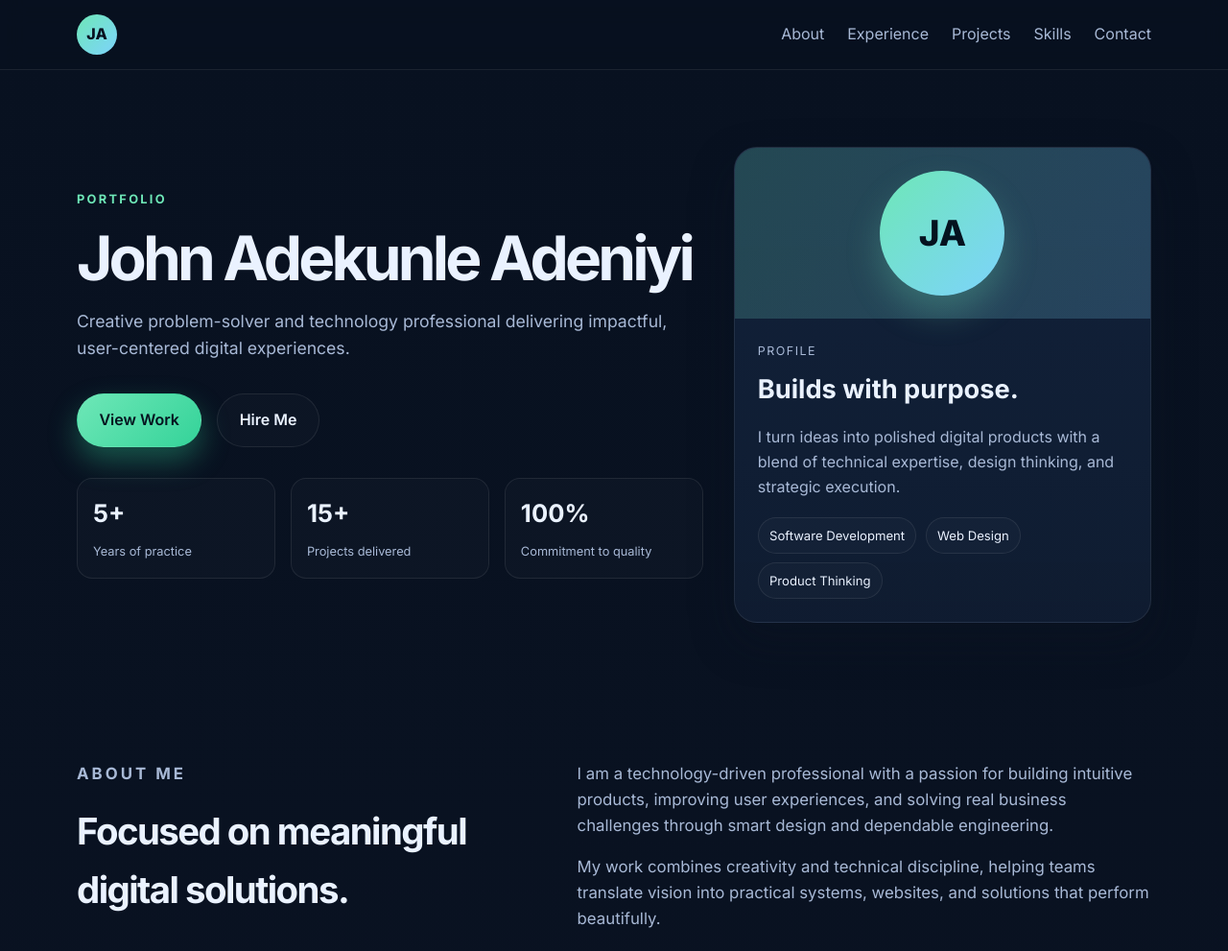
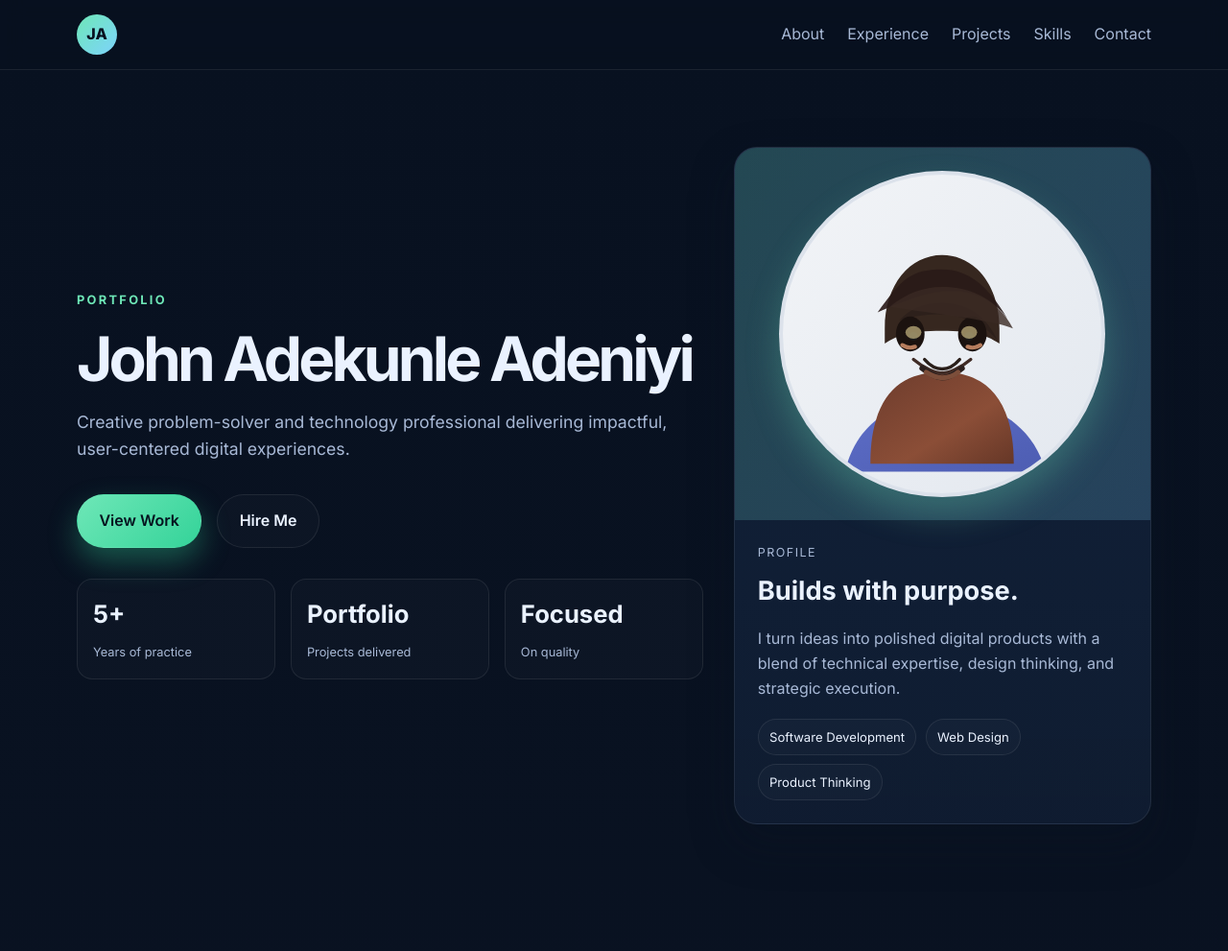
Before and after one commit to adediranclass/adediranclass.github.io, a plain HTML site: page index.html in a window 1280 px wide. Shown: the top 991 px of the page at 96% size. Drawn offline with Linux system fonts and the light colour scheme.

Commit message:
Update the portfolio to reflect the corrected experience level and replace the placeholder avatar with a portrait image.

```diff
--- a/index.html
+++ b/index.html
@@ -47,14 +47,14 @@
             </div>
             <ul class="quick-stats" aria-label="Quick statistics">
               <li><strong>5+</strong><span>Years of practice</span></li>
-              <li><strong>15+</strong><span>Projects delivered</span></li>
-              <li><strong>100%</strong><span>Commitment to quality</span></li>
+              <li><strong>Portfolio</strong><span>Projects delivered</span></li>
+              <li><strong>Focused</strong><span>On quality</span></li>
             </ul>
           </div>
 
           <div class="hero-card" aria-label="Profile summary card">
             <div class="avatar-wrap">
-              <div class="avatar">JA</div>
+              <img class="avatar-image" src="profile.svg" alt="John Adekunle Adeniyi portrait" />
             </div>
             <div class="card-body">
               <p class="label">Profile</p>
--- a/style.css
+++ b/style.css
@@ -206,20 +206,20 @@ img {
 .avatar-wrap {
   background: linear-gradient(135deg, rgba(110, 231, 183, 0.2), rgba(125, 211, 252, 0.2));
   padding: 1.5rem;
+  display: flex;
+  justify-content: center;
+  align-items: center;
 }
 
-.avatar {
-  width: 130px;
-  height: 130px;
-  margin: 0 auto;
+.avatar-image {
+  width: 100%;
+  max-width: 340px;
+  aspect-ratio: 1 / 1;
+  object-fit: cover;
   border-radius: 50%;
-  display: grid;
-  place-items: center;
-  background: linear-gradient(135deg, var(--primary), var(--accent));
-  color: #04131f;
-  font-size: 2.3rem;
-  font-weight: 800;
+  border: 4px solid rgba(255, 255, 255, 0.1);
   box-shadow: 0 18px 35px rgba(110, 231, 183, 0.25);
+  background: #d8dfe9;
 }
 
 .card-body {
```
Also changed, not shown: profile.svg (added).
